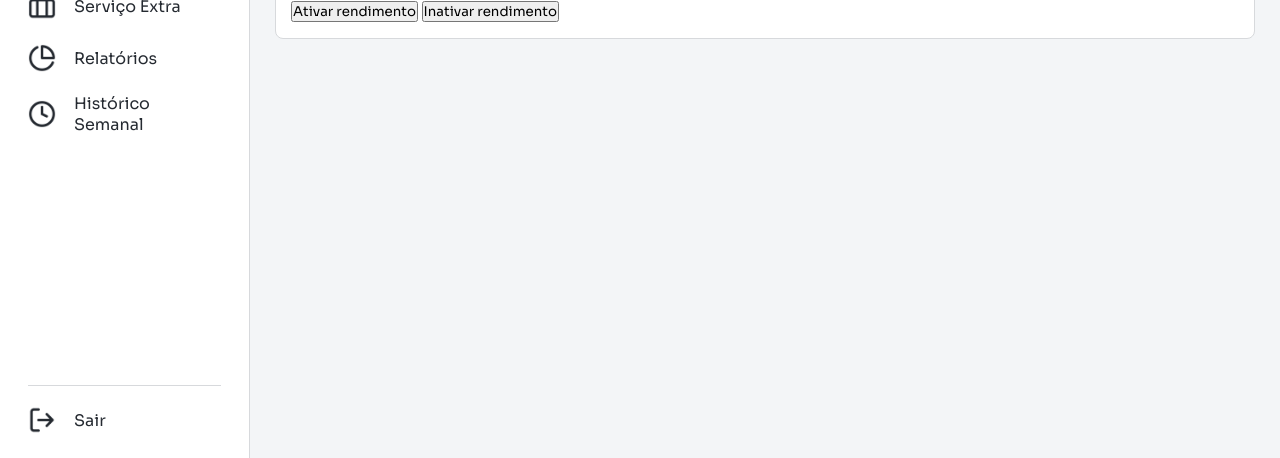
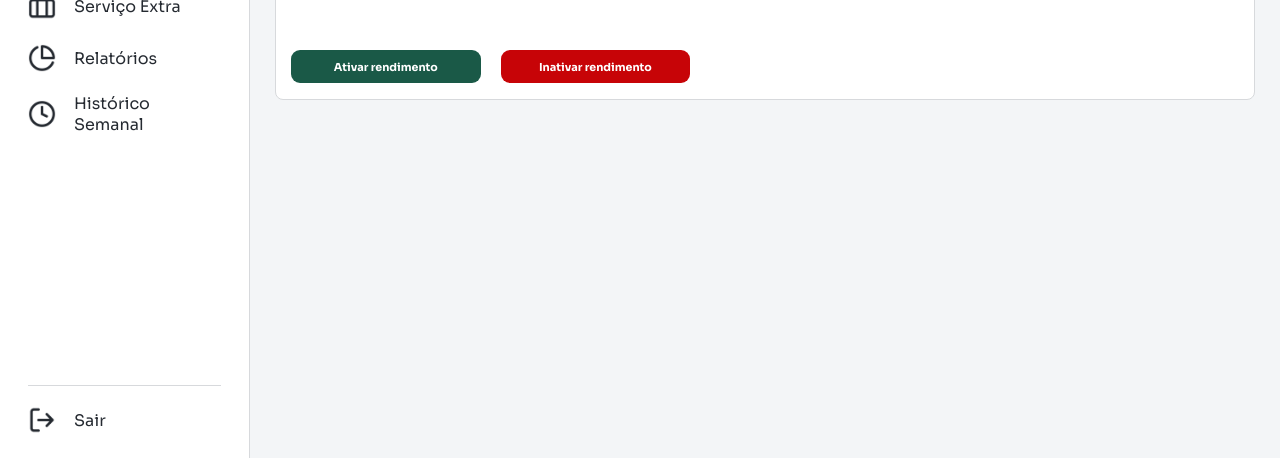
Before and after one commit to joaovictorsesi2010-commits/Hist-rico-Semanal-Despesas-Servi-o-extra-Rendimentos, a Flask app: template Templates/rendimentos.html in a window 1280 px wide. Shown: the part 342-800 px from the top of the page. Run offline with Flask 3, Linux system fonts and the light colour scheme; the template is opened without the code that fills it, so the values that code supplies are empty.

Commit message:
Update rendimentos.css

```diff
--- a/Static/css/rendimentos.css
+++ b/Static/css/rendimentos.css
@@ -318,3 +318,43 @@
     height: 15px;
     display: block;
 }
+
+.btn-ativar-rendimento {
+    width: 20%;
+    height: 33px;
+    display: flex;
+    align-items: center;
+    justify-content: center;
+    gap: 9px;
+    margin-top: 11px;
+    border: none;
+    border-radius: 9px;
+    background-color: var(--verde-escuro);
+    color: var(--branco);
+    font-size: 11px;
+    font-weight: 700;
+    margin-top: 20px;
+}
+
+.btn-inativar-rendimento {
+    width: 20%;
+    height: 33px;
+    display: flex;
+    align-items: center;
+    justify-content: center;
+    gap: 9px;
+    margin-top: 11px;
+    border: none;
+    border-radius: 9px;
+    background-color: var(--vermelho);
+    color: var(--branco);
+    font-size: 11px;
+    font-weight: 700;
+    margin-top: 20px;
+}
+
+.ativar-inativar {
+    display: flex;
+    gap: 20px;
+    margin-top: 30px;
+}
```
